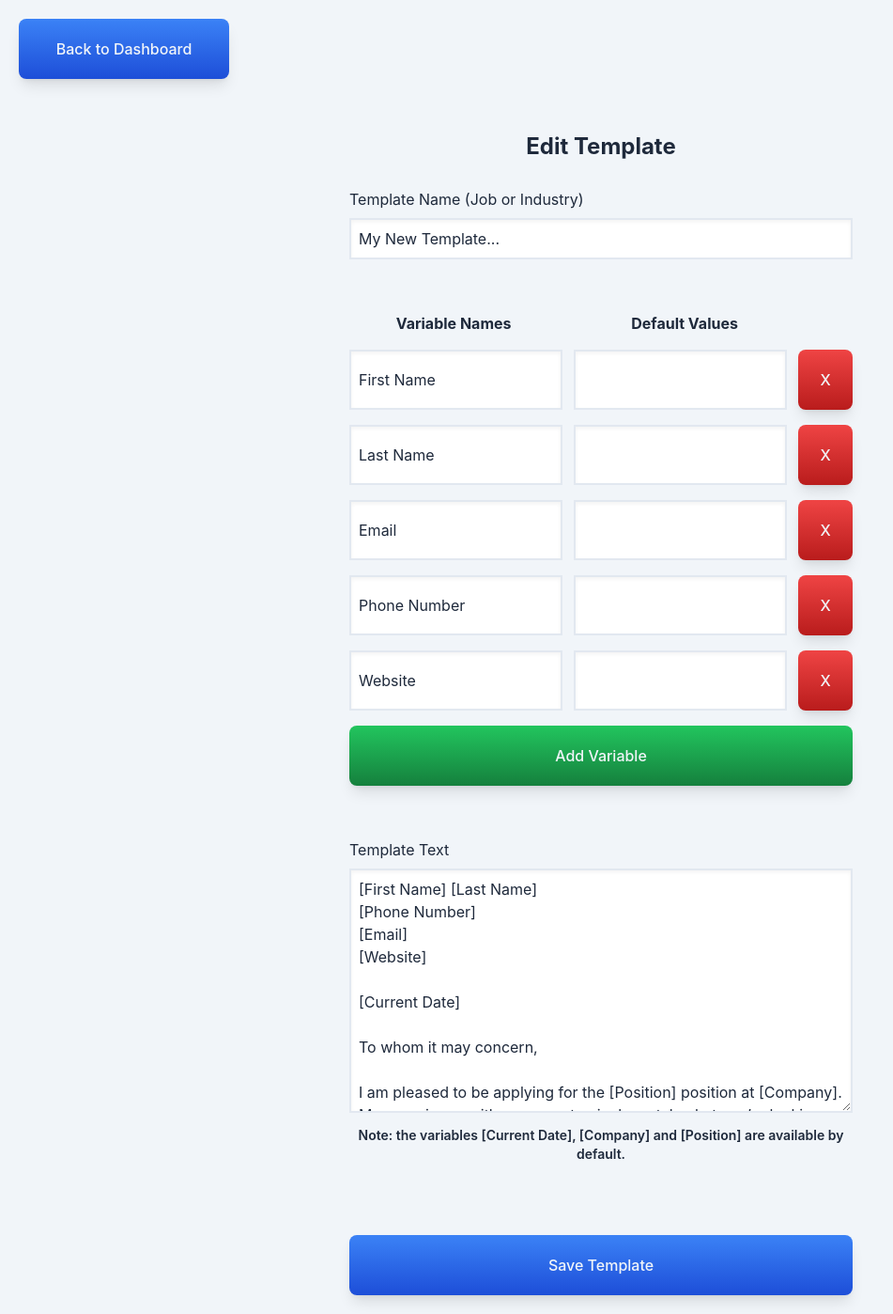
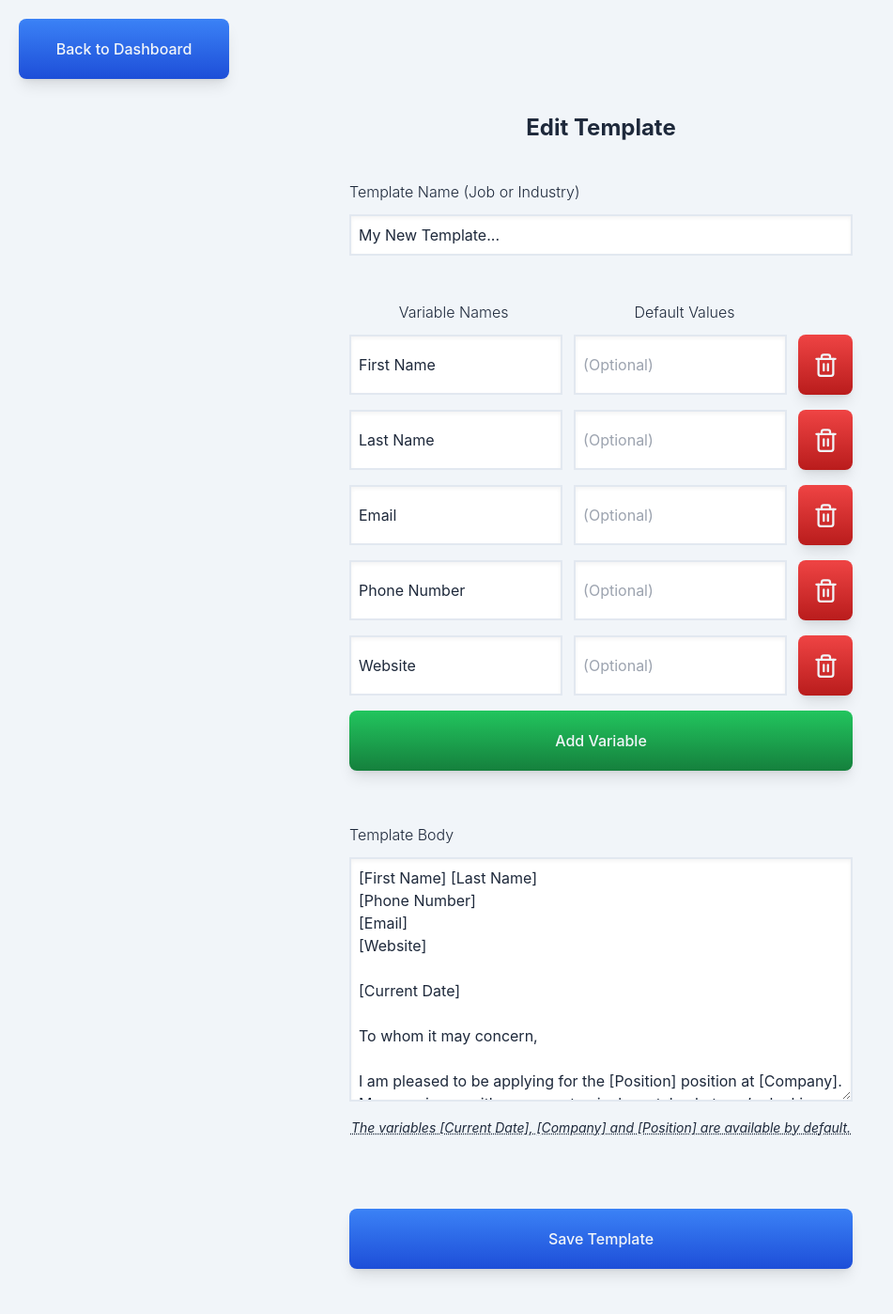
Before and after one commit to ekorber/cover-letter-generator-site, a React (Create React App) app in the folder client/: page /template-editor in a window 1280 px wide. Shown: the whole page at 94% size, without its empty margins (0-951 px from the left). Built offline with nearby package versions, Linux system fonts and the light colour scheme.

Commit message:
Improve overall visual design of page

```diff
--- a/client/src/pages/template-editor.js
+++ b/client/src/pages/template-editor.js
@@ -4,6 +4,7 @@ import axios from "axios";
 import { v4 as uuidv4 } from 'uuid';
 import PrimaryButton from "../components/buttons/btn-primary";
 import { red500, red700, red900, green500, green700, green900 } from '../colors';
+import TrashIcon from "../components/svg/trash-icon";
 
 function TemplateEditorPage() {
 
@@ -121,21 +122,22 @@ Best Regards,
         <Link to="/dashboard"><PrimaryButton className='mb-4 w-56'>Back to Dashboard</PrimaryButton></Link>
       </div>
       <div className="w-full max-w-xl p-5 mx-auto">
-          <h1 className="font-bold text-center text-2xl mb-7">Edit Template</h1>
+          <h1 className="font-bold text-center text-2xl -mt-5 mb-10">Edit Template</h1>
           <form className="flex flex-col gap-4" onSubmit={handleSubmit}>
 
-            <label>Template Name (Job or Industry)<input
+            <label className="font-light">Template Name (Job or Industry)<input
                 required
                 type="text"
                 name="tname"
-                className="w-full mt-2 p-2 border-2 border-slate-200 shadow-inner"
+                className="w-full mt-3 p-2 font-normal border-2 border-slate-200 shadow-inner"
                 value={template.tname}
                 onChange={handleChange} /></label>
 
-            <div className="flex gap-3 mt-10">
-              <p className="text-center w-full font-bold pr-6">Variable Names</p>
-              <p className="text-center w-full font-bold pr-20">Default Values</p>
-            </div>
+            {template.variables.length > 0 ? <div className="flex gap-3 mt-8 -mb-1">
+              <p className="text-center w-full font-light pr-6">Variable Names</p>
+              <p className="text-center w-full font-light pr-20">Default Values</p>
+            </div> : <div className="mb-5"></div>}
+
 
             {template.variables.map((item) => (
               <div key={item.id} className="flex gap-3">
@@ -144,32 +146,41 @@ Best Regards,
                   type="text"
                   name="varName"
                   className="w-full p-2 border-2 border-slate-200 shadow-inner"
+                  placeholder="(Required)"
                   value={item.varName}
                   onChange={(e) => handleVariableChange(e, item.id)}/>
                 <input
                   type="text"
                   name="varValue"
                   className="w-full p-2 border-2 border-slate-200 shadow-inner"
+                  placeholder="(Optional)"
                   value={item.varValue}
                   onChange={(e) => handleVariableChange(e, item.id)}/>
-                <PrimaryButton onClick={() => removeVariableInput(item.id)} fromColor={red500} toColor={red700} hoverFromColor={red700} hoverToColor={red900} className='w-36'>X</PrimaryButton>
+                <PrimaryButton  onClick={() => removeVariableInput(item.id)}
+                                fromColor={red500}
+                                toColor={red700}
+                                hoverFromColor={red700}
+                                hoverToColor={red900}
+                                className='w-36'>
+                                  <TrashIcon className='mx-auto' width={27} height={27} />
+                                </PrimaryButton>
               </div>
             ))}
 
             <PrimaryButton className='mb-10' type="button" onClick={addVariableInput} fromColor={green500} toColor={green700} hoverFromColor={green700} hoverToColor={green900}>Add Variable</PrimaryButton>
 
-            <label>Template Text <textarea
+            <label className="font-light">Template Body <textarea
               required
               rows={10}
               type="text"
               name="body"
-              className="w-full mt-2 p-2 border-2 border-slate-200 shadow-inner"
+              className="w-full font-normal mt-3 p-2 border-2 border-slate-200 shadow-inner"
               value={template.body}
               onChange={handleChange} /></label>
 
-            <p className="text-center -mt-2 mb-10 font-semibold text-sm">Note: the variables [Current Date], [Company] and [Position] are available by default.</p>
+            <p className="text-center -mt-1 mb-10 underline decoration-dotted italic text-sm">The variables [Current Date], [Company] and [Position] are available by default.</p>
 
-            <PrimaryButton type="submit" className='mt-5'>Save Template</PrimaryButton>
+            <PrimaryButton type="submit" className='mt-5 mb-7'>Save Template</PrimaryButton>
           </form>
         </div>
     </>
```
